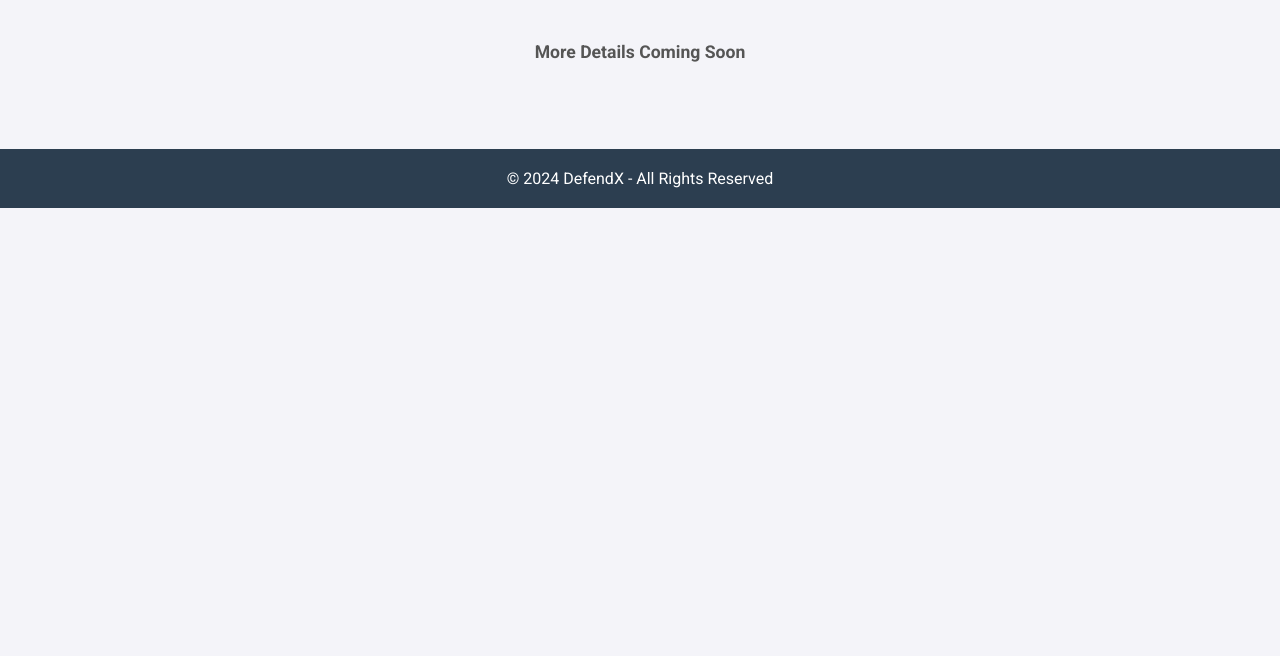
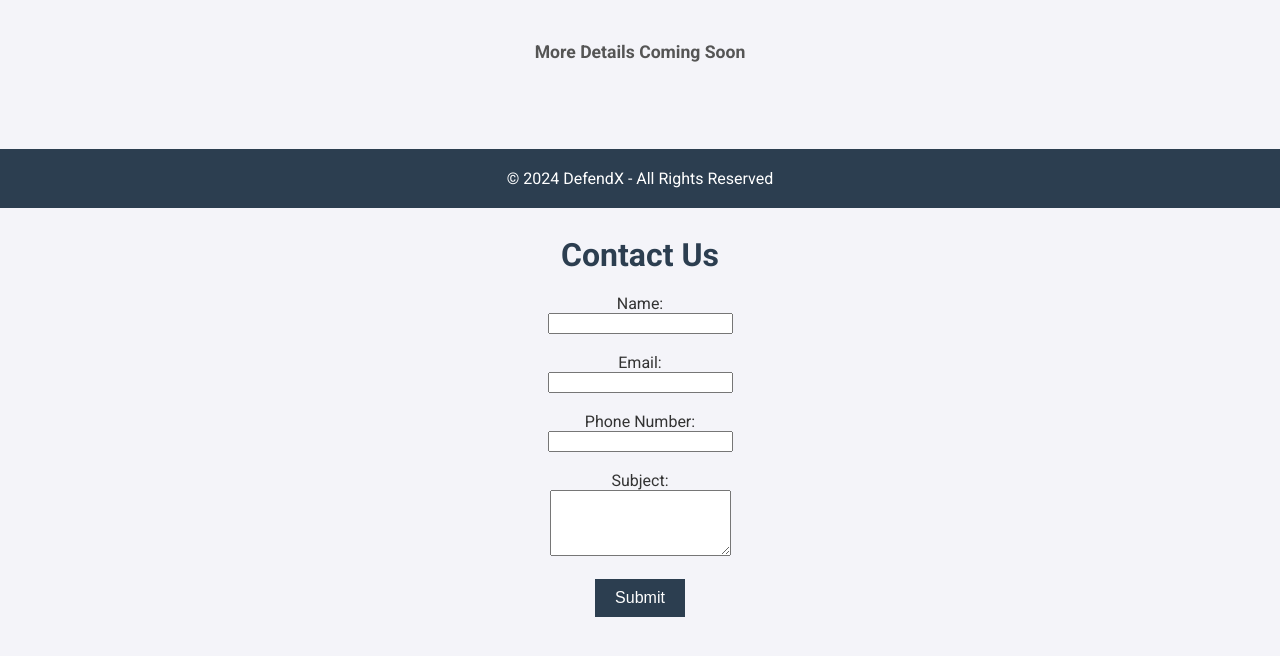
Before and after one commit to pinchaschaim/defendx.tech, a plain HTML site: page index.html in a window 1280 px wide. Shown: the part 592-1248 px from the top of the page. Before the commit the page ends 800 px from the top, so only its background shows below. Drawn offline with Linux system fonts and the light colour scheme.

Commit message:
Update index.html

```diff
--- a/index.html
+++ b/index.html
@@ -105,6 +105,24 @@
 <footer>
     <p>&copy; 2024 DefendX - All Rights Reserved</p>
 </footer>
+<section id="contact">
+    <h2>Contact Us</h2>
+    <form action="https://formspree.io/f/xovazkaq" method="POST">
+        <label for="name">Name:</label><br>
+        <input type="text" id="name" name="name" required><br><br>
+
+        <label for="email">Email:</label><br>
+        <input type="email" id="email" name="email" required><br><br>
+
+        <label for="phone">Phone Number:</label><br>
+        <input type="text" id="phone" name="phone"><br><br>
+
+        <label for="subject">Subject:</label><br>
+        <textarea id="subject" name="subject" rows="4" required></textarea><br><br>
+
+        <input type="submit" value="Submit">
+    </form>
+</section>
 
 </body>
 </html>
```
